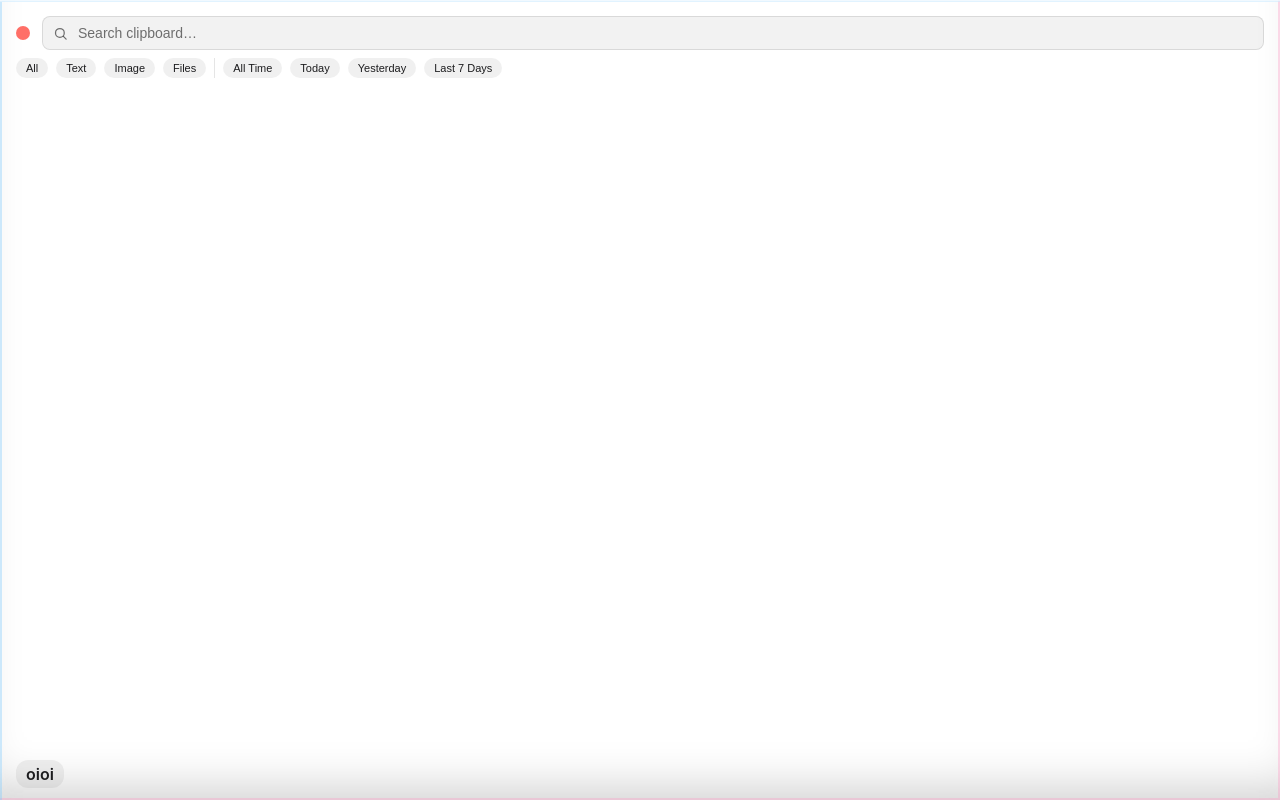
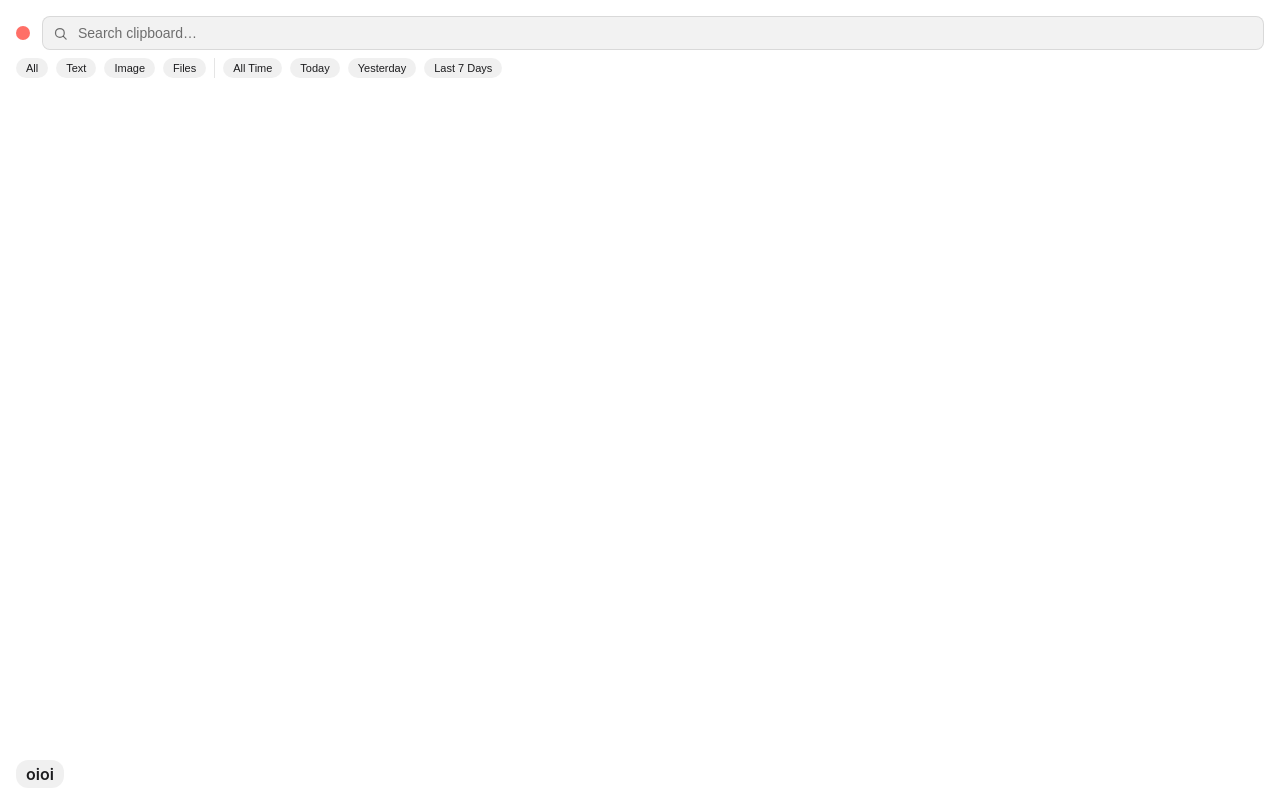
Before and after one commit to vishesh9131/oioi, a website with bundled scripts: page src/renderer/index.html in a window 1280 px wide. Built offline with nearby package versions, Linux system fonts and the light colour scheme.

Commit message:
Revert panel to plain vibrancy glass (drop gloss/chromatic edges)

```diff
--- a/src/renderer/styles.css
+++ b/src/renderer/styles.css
@@ -11,10 +11,7 @@
   --blue: #0a84ff;
   --green: #28a745;
   --glass-bg: rgba(255, 255, 255, 0.26);
-  --glass-sheen: rgba(255, 255, 255, 0.18);
-  --glass-edge: rgba(255, 255, 255, 0.7);
-  --glass-edge-soft: rgba(255, 255, 255, 0.28);
-  --glass-gloss: rgba(255, 255, 255, 0.28);
+  --glass-sheen: rgba(255, 255, 255, 0.12);
   --scroll-thumb: rgba(0, 0, 0, 0.18);
 }
 
@@ -31,10 +28,7 @@
     --logo-bg: rgba(255, 255, 255, 0.1);
     --green: #30d158;
     --glass-bg: rgba(34, 34, 40, 0.24);
-    --glass-sheen: rgba(255, 255, 255, 0.08);
-    --glass-edge: rgba(255, 255, 255, 0.32);
-    --glass-edge-soft: rgba(255, 255, 255, 0.1);
-    --glass-gloss: rgba(255, 255, 255, 0.14);
+    --glass-sheen: rgba(255, 255, 255, 0.06);
     --scroll-thumb: rgba(255, 255, 255, 0.22);
   }
 }
@@ -57,32 +51,15 @@ body {
 }
 
 #app {
-  position: relative;
   display: flex;
   flex-direction: column;
   height: 100%;
   overflow: hidden;
-  /* Real blur = native vibrancy. On top of it we paint Apple "Liquid Glass":
-     a tint + diagonal sheen, a bright specular top edge, soft side rims, and a
-     little bottom depth. No CSS radius — macOS rounds the window and clips
-     these edges along its corners. */
-  background: linear-gradient(135deg, var(--glass-sheen), transparent 55%),
+  /* Real blur comes from native vibrancy; this is a readability tint plus a
+     faint diagonal sheen for the "liquid glass" feel. No radius/border here —
+     macOS rounds the window and a CSS one would show square corners. */
+  background: linear-gradient(135deg, var(--glass-sheen), transparent 60%),
     var(--glass-bg);
-  box-shadow: inset 0 1.5px 0 var(--glass-edge),
-    inset 2px 2px 0 rgba(120, 200, 255, 0.35), /* cool chromatic edge */
-    inset -2px -2px 0 rgba(255, 140, 190, 0.3), /* warm chromatic edge */
-    inset 0 0 16px rgba(255, 255, 255, 0.18), /* inner lens ring */
-    inset 0 -36px 50px -28px rgba(0, 0, 0, 0.22);
-}
-
-/* Top-left specular gloss highlight — the "liquid" sheen of glass. */
-#app::before {
-  content: "";
-  position: absolute;
-  inset: 0;
-  z-index: -1;
-  pointer-events: none;
-  background: radial-gradient(135% 75% at 12% -20%, var(--glass-gloss), transparent 46%);
 }
 
 /* ---- header ---- */
```
